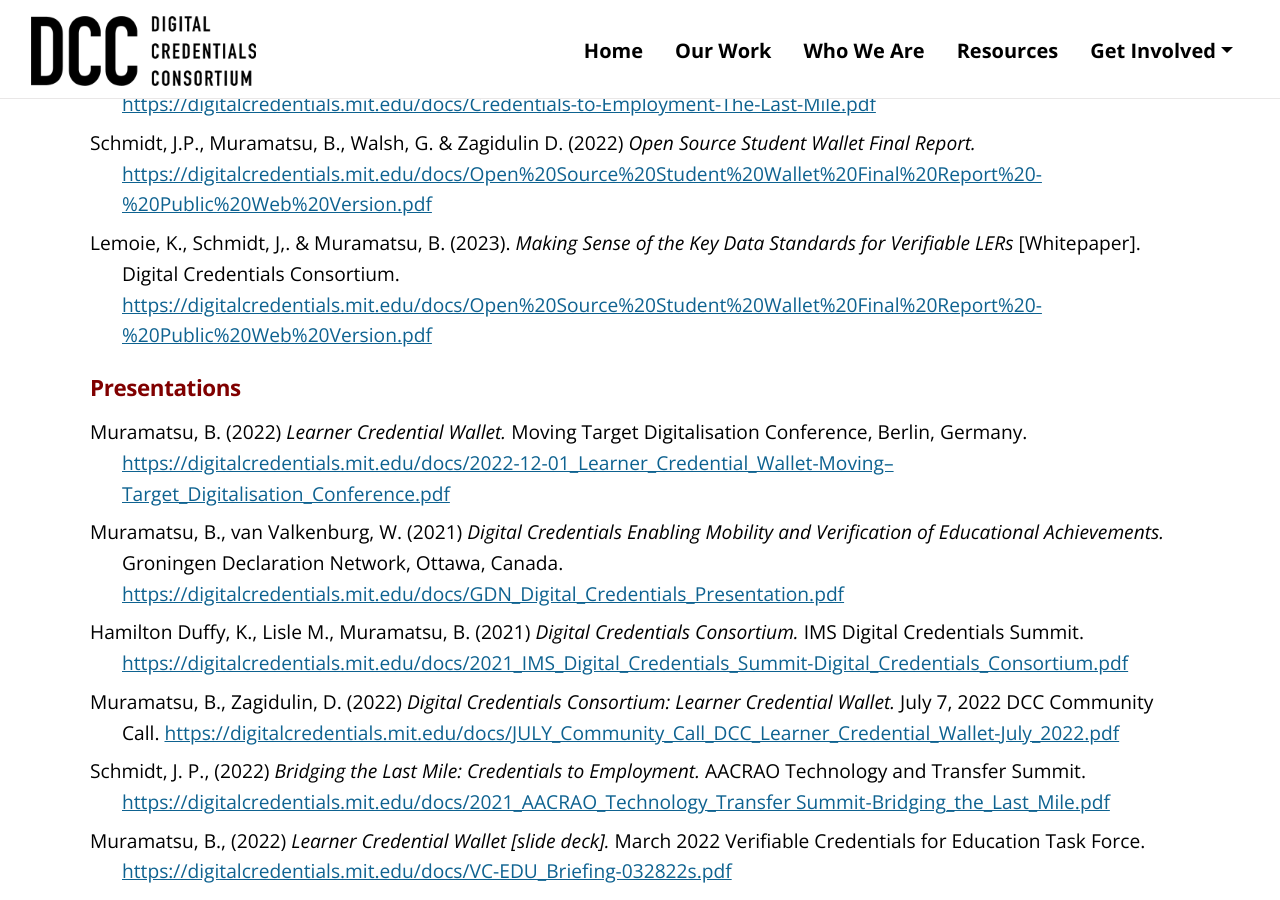
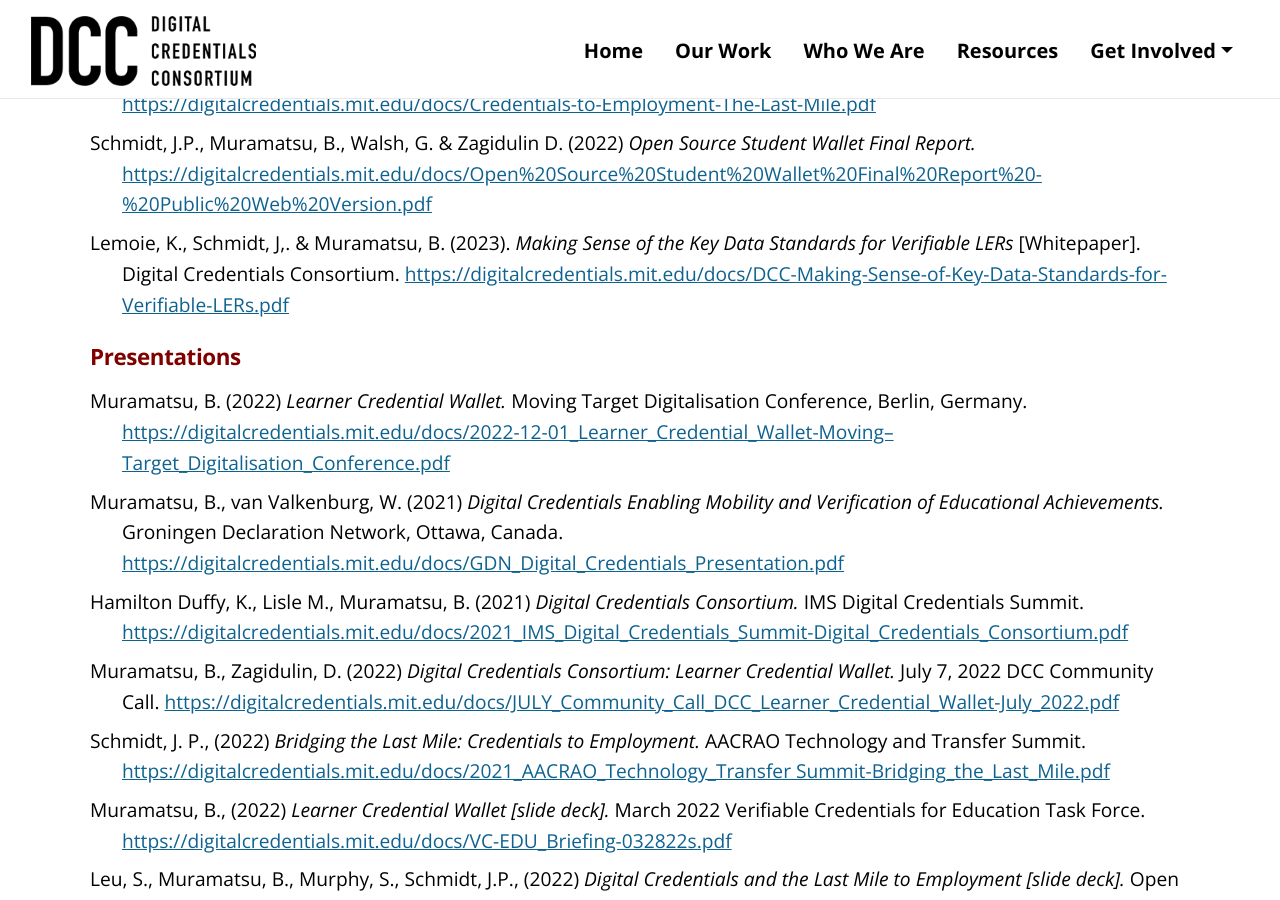
Before and after one commit to digitalcredentials/dcc-website, a Jekyll site: the page built from resources.md, in a window 1280 px wide and 900 px high, scrolled down 412 px. Built offline with Jekyll 4.4.1, drawn with Linux system fonts in a browser that asks for light colours.

Commit message:
Update resources.md

```diff
--- a/resources.md
+++ b/resources.md
@@ -9,7 +9,7 @@
 * Hamilton Duffy, K., Gallersdörfer, U., Goodell, J., Lisle, M., Muramatsu, B., Schmidt, P. (2021, May). *Learner Credential Wallet Specification.* [{{ site.url | prepend: site.baseurl }}/docs/Learner-Credential-Wallet-Specification-May-2021.pdf]({{ site.baseurl }}/docs/Learner-Credential-Wallet-Specification-May-2021.pdf)
 * Camilleri A, Muramatsu B. & Schmidt, P. (2022) *Credentials to Employment: The Last Mile.* [{{ site.url | prepend: site.baseurl }}/docs/Credentials-to-Employment-The-Last-Mile.pdf]({{ site.baseurl }}/docs/Credentials-to-Employment-The-Last-Mile.pdf)
 * Schmidt, J.P., Muramatsu, B., Walsh, G. & Zagidulin D. (2022) *Open Source Student Wallet Final Report.* [{{ site.url | prepend: site.baseurl }}/docs/Open%20Source%20Student%20Wallet%20Final%20Report%20-%20Public%20Web%20Version.pdf]({{ site.baseurl }}/docs/Open%20Source%20Student%20Wallet%20Final%20Report%20-%20Public%20Web%20Version.pdf)
-* Lemoie, K., Schmidt, J,. & Muramatsu, B. (2023). *Making Sense of the Key Data Standards for Verifiable LERs* [Whitepaper]. Digital Credentials Consortium. [{{ site.url | prepend: site.baseurl }}/docs/Open%20Source%20Student%20Wallet%20Final%20Report%20-%20Public%20Web%20Version.pdf]({{ site.baseurl }}/docs/DCC-Making-Sense-of-Key-Data-Standards-for-Verifiable-LERs.pdf)
+* Lemoie, K., Schmidt, J,. & Muramatsu, B. (2023). *Making Sense of the Key Data Standards for Verifiable LERs* [Whitepaper]. Digital Credentials Consortium. [{{ site.url | prepend: site.baseurl }}/docs/DCC-Making-Sense-of-Key-Data-Standards-for-Verifiable-LERs.pdf]({{ site.baseurl }}/docs/DCC-Making-Sense-of-Key-Data-Standards-for-Verifiable-LERs.pdf)
 
 
 ## Presentations
```
